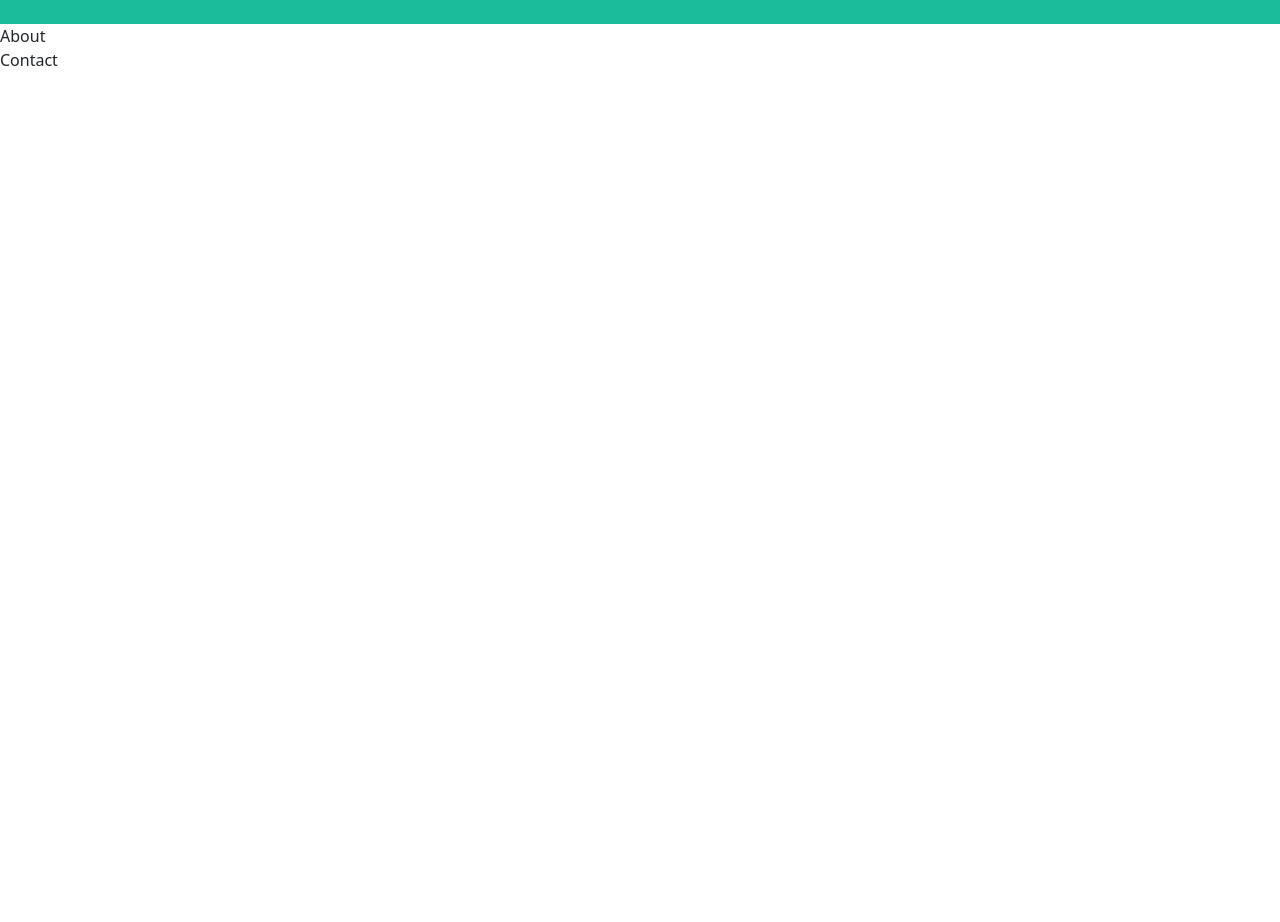
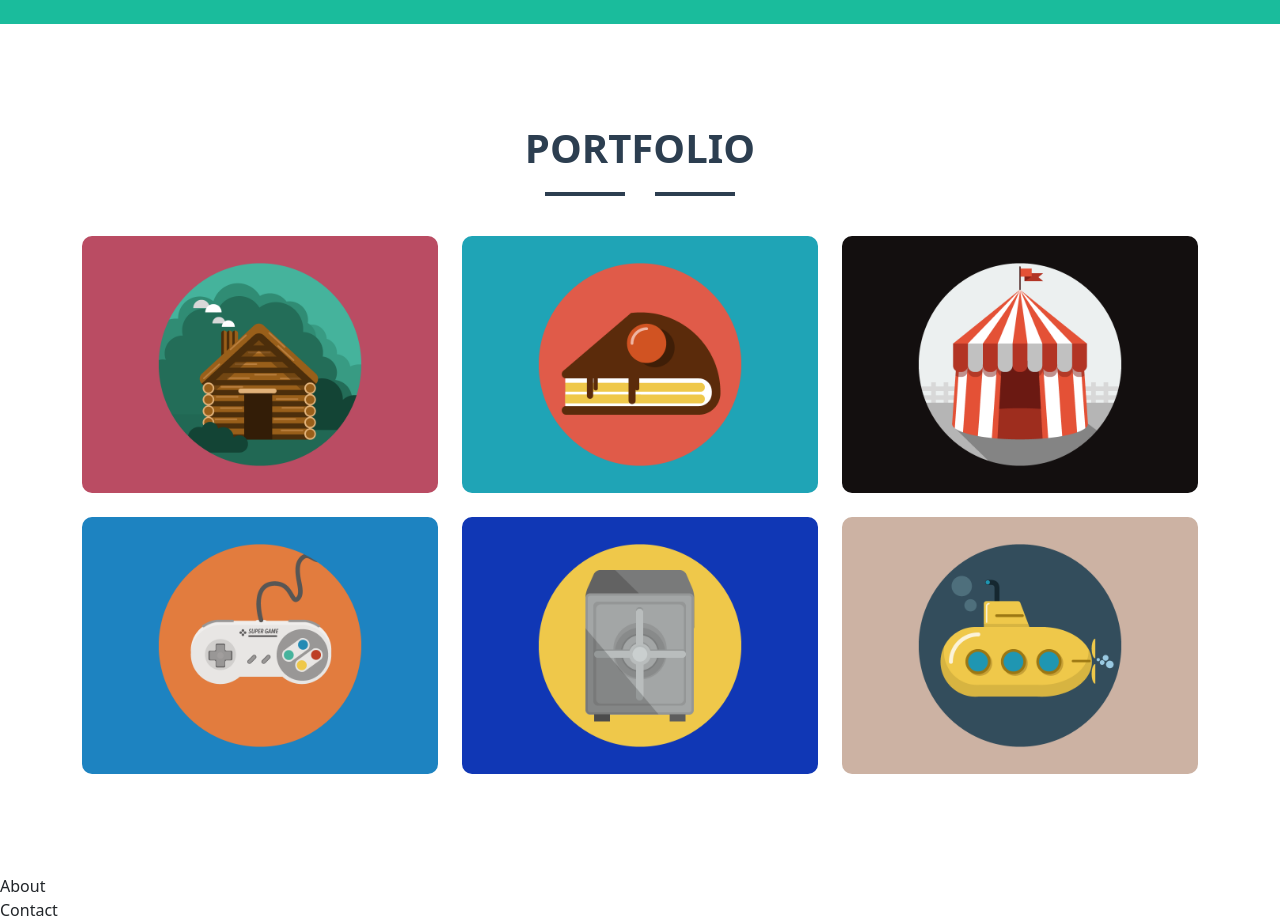
Before and after one commit to Adel-abualrub/Task-1-React, a React (Vite) app: page / in a window 1280 px wide. Shown: the part 720-1642 px from the top of the page. Before the commit the page ends 800 px from the top, so only its background shows below. Built offline with nearby package versions, Linux system fonts and the light colour scheme.

Commit message:
protofolio section

```diff
--- a/src/Portfolio/Portfolio.jsx
+++ b/src/Portfolio/Portfolio.jsx
@@ -9,6 +9,61 @@ import ic6 from './../assets/imgs/proto/ic6.png'
 
 export default function Portfolio() {
   return (
-<></>
+    <>
+      <section className={`${style.portfolioSection}`}>
+        <div className={`container`}>
+
+          <h2 className={`${style.title} text-center`}>
+            PORTFOLIO
+          </h2>
+
+          <div className={`${style.divider}`}>
+            <span className={`${style.line}`}></span>
+            <i className={`fa-solid fa-star ${style.star}`}></i>
+            <span className={`${style.line}`}></span>
+          </div>
+
+          <div className={`row g-4`}>
+
+            <div className={`col-md-4`}>
+              <div className={`${style.item}`}>
+                <img src={ic1} className={`${style.img}`} alt="" />
+              </div>
+            </div>
+
+            <div className={`col-md-4`}>
+              <div className={`${style.item}`}>
+                <img src={ic2} className={`${style.img}`} alt="" />
+              </div>
+            </div>
+
+            <div className={`col-md-4`}>
+              <div className={`${style.item}`}>
+                <img src={ic3} className={`${style.img}`} alt="" />
+              </div>
+            </div>
+
+            <div className={`col-md-4`}>
+              <div className={`${style.item}`}>
+                <img src={ic4} className={`${style.img}`} alt="" />
+              </div>
+            </div>
+
+            <div className={`col-md-4`}>
+              <div className={`${style.item}`}>
+                <img src={ic5} className={`${style.img}`} alt="" />
+              </div>
+            </div>
+
+            <div className={`col-md-4`}>
+              <div className={`${style.item}`}>
+                <img src={ic6} className={`${style.img}`} alt="" />
+              </div>
+            </div>
+
+          </div>
+        </div>
+      </section>
+    </>
   )
 }
--- a/src/Portfolio/Portfolio.module.css
+++ b/src/Portfolio/Portfolio.module.css
@@ -0,0 +1,39 @@
+.portfolioSection {
+  padding: 100px 0;
+}
+
+.title {
+  font-size: 40px;
+  font-weight: bold;
+  color: #2c3e50;
+  margin-bottom: 20px;
+}
+
+.divider {
+  display: flex;
+  align-items: center;
+  justify-content: center;
+  margin-bottom: 40px;
+}
+
+.line {
+  width: 80px;
+  height: 4px;
+  background-color: #2c3e50;
+}
+
+.star {
+  margin: 0 15px;
+  font-size: 20px;
+  color: #2c3e50;
+}
+
+.item {
+  border-radius: 10px;
+  overflow: hidden;
+}
+
+.img {
+  width: 100%;
+  display: block;
+}
```
